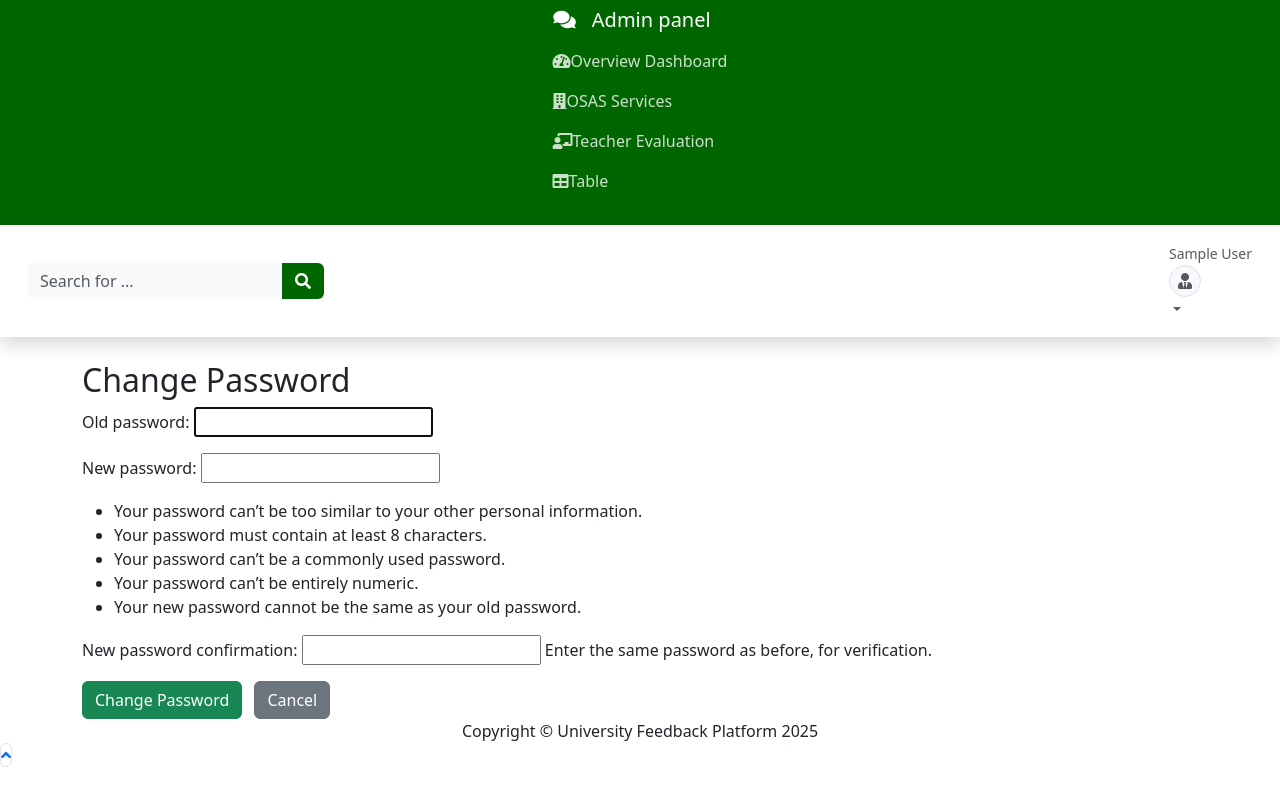
After one commit to WWH16/django, a Django app: page /dashboard/profile/password/ in a window 1280 px wide. The commit adds this page. Run offline with Django 5.2, Linux system fonts and the light colour scheme; the visitor is signed in with stand-in values (Sample User, id 1); some libraries are stand-ins or nearby versions.

Commit message:
connecting the profile and edit profile feature

```diff
--- a/UFP/projects/UFP/UFP/settings.py
+++ b/UFP/projects/UFP/UFP/settings.py
@@ -30,7 +30,7 @@ ALLOWED_HOSTS = ['*']
 # ALLOWED_HOSTS = ['yourdomain.com', 'your_server_ip']
 
 # Make sure you have this in settings.py
-STUDENT_LOGIN_URL = 'login_student'   # The name of your login URL pattern
+LOGIN_URL = '/accounts/select/'   # The name of your login URL pattern
 STUDENT_LOGIN_REDIRECT_URL = 'give_feedback'  # After successful login
 STUDENT_LOGOUT_REDIRECT_URL = 'login_student'  # After logout
 
@@ -114,6 +114,9 @@ AUTH_PASSWORD_VALIDATORS = [
     {
         'NAME': 'django.contrib.auth.password_validation.NumericPasswordValidator',
     },
+    {
+        'NAME': 'dashboard.validators.NotSameAsOldPasswordValidator',
+    },
 ]
 
 
--- a/UFP/projects/UFP/accounts/views.py
+++ b/UFP/projects/UFP/accounts/views.py
@@ -227,6 +227,7 @@ def logout_view(request):
             except Student.DoesNotExist:
                 pass
 
+    list(messages.get_messages(request))  # This will clear all messages
     auth_logout(request)
     return redirect('select')
 
--- a/UFP/projects/UFP/dashboard/templates/adminDashboard/dashboard_base.html
+++ b/UFP/projects/UFP/dashboard/templates/adminDashboard/dashboard_base.html
@@ -87,20 +87,21 @@
 								<div class="nav-item dropdown no-arrow"><a class="dropdown-toggle nav-link"
 
 										aria-expanded="false" data-bs-toggle="dropdown" href="#"><span
-											class="d-none d-lg-inline me-2 text-gray-600 small">{{ user_display_name }}</span>
+											class="d-none d-lg-inline me-2 text-gray-600 small">{{ user.get_full_name|default:user.username }}</span>
 <span class="border rounded-circle img-profile d-flex justify-content-center align-items-center" style="width: 32px; height: 32px; background-color: #f8f9fc;">
     <i class="fas fa-user-tie text-gray-600" style="font-size: 16px;"></i>
 </span></a>
 									<div class="dropdown-menu shadow dropdown-menu-end animated--grow-in"><a
-											class="dropdown-item" href="#"><i
-												class="fas fa-user fa-sm fa-fw me-2 text-gray-400"></i>&nbsp;Profile</a><a
-											class="dropdown-item" href="#"><i
+											class="dropdown-item" href="{% url 'admin_profile' %}">
+    <i class="fas fa-user fa-sm fa-fw me-2 text-gray-400"></i>&nbsp;Profile
+</a><a class="dropdown-item" href="#"><i
 												class="fas fa-cogs fa-sm fa-fw me-2 text-gray-400"></i>&nbsp;Settings</a><a
 											class="dropdown-item" href="#"><i
 												class="fas fa-list fa-sm fa-fw me-2 text-gray-400"></i>&nbsp;Activity
 											log</a>
-										<div class="dropdown-divider"></div><a class="dropdown-item" href="#"><i
-												class="fas fa-sign-out-alt fa-sm fa-fw me-2 text-gray-400"></i>&nbsp;Logout</a>
+										<div class="dropdown-divider"></div><a class="dropdown-item" href="{% url 'logout' %}">
+    <i class="fas fa-sign-out-alt fa-sm fa-fw me-2 text-gray-400"></i>&nbsp;Logout
+</a>
 									</div>
 								</div>
 							</li>
--- /dev/null
+++ b/UFP/projects/UFP/dashboard/templates/adminDashboard/password_change.html
@@ -0,0 +1,24 @@
+{% extends 'adminDashboard/dashboard_base.html' %}
+{% block content %}
+<div class="container mt-4">
+    <h2>Change Password</h2>
+    <form method="post">
+        {% csrf_token %}
+        {% if form.errors %}
+            <div class="alert alert-danger">
+                {% for field in form %}
+                    {% for error in field.errors %}
+                        <div>{{ error }}</div>
+                    {% endfor %}
+                {% endfor %}
+                {% for error in form.non_field_errors %}
+                    <div>{{ error }}</div>
+                {% endfor %}
+            </div>
+        {% endif %}
+        {{ form.as_p }}
+        <button type="submit" class="btn btn-success">Change Password</button>
+        <a href="{% url 'admin_profile' %}" class="btn btn-secondary ms-2">Cancel</a>
+    </form>
+</div>
+{% endblock %}
--- a/UFP/projects/UFP/dashboard/urls.py
+++ b/UFP/projects/UFP/dashboard/urls.py
@@ -1,13 +1,23 @@
-from django.urls import path
+from django.urls import path, reverse_lazy
+from django.contrib.auth import views as auth_views
 from . import views
+from .views import AdminPasswordChangeView
 
 urlpatterns = [
-    path('', views.give_feedback, name='give_feedback'),  # Shows the feedback form
-    path('my-feedback/', views.my_feedback, name='my_feedback'),  # Shows the feedback dashboard/table
+    path('', views.give_feedback, name='give_feedback'),
+    path('my-feedback/', views.my_feedback, name='my_feedback'),
     path('profile/', views.profile, name='profile'),
-    path('edit_profile/', views.edit_profile, name='edit_profile'),
+    path('profile/edit/', views.edit_student_profile, name='edit_profile'),  # for students
+
+# for admins
     path('admin/', views.admin_dashboard, name='admin_dashboard'),
     path('osas-services/', views.osas_services, name='osas_services'),
     path('teacher-evaluation/', views.teacher_evaluation, name='teacher_evaluation'),
     path('reports/', views.admin_reports, name='admin_reports'),
+
+
+    # account management
+    path('admin/profile/', views.admin_profile, name='admin_profile'),
+    path('admin/profile/edit/', views.edit_admin_profile, name='edit_admin_profile'),
+    path('profile/password/', AdminPasswordChangeView.as_view(), name='password_change'),
 ]
--- /dev/null
+++ b/UFP/projects/UFP/dashboard/validators.py
@@ -0,0 +1,13 @@
+from django.core.exceptions import ValidationError
+from django.utils.translation import gettext as _
+
+class NotSameAsOldPasswordValidator:
+    def validate(self, password, user=None):
+        if user and user.check_password(password):
+            raise ValidationError(
+                _("Your new password cannot be the same as your old password."),
+                code='password_no_old',
+            )
+
+    def get_help_text(self):
+        return _("Your new password cannot be the same as your old password.")
--- a/UFP/projects/UFP/dashboard/views.py
+++ b/UFP/projects/UFP/dashboard/views.py
@@ -3,6 +3,11 @@ from django.shortcuts import render, redirect
 from system.models import Student, StudentFeedback, Service, Sentiment, StudentActivityLog
 from system.utils import log_student_activity
 from django.contrib import messages
+from django.contrib.admin.models import LogEntry, CHANGE
+from django.contrib.contenttypes.models import ContentType
+from django.contrib.auth.models import User
+from django.contrib.auth.views import PasswordChangeView
+from django.urls import reverse_lazy
 
 
 @login_required
@@ -21,6 +26,7 @@ def my_feedback(request):
             'feedback_list': [],
             'feedback_count': 0,
         })
+
 @login_required
 def profile(request):
     try:
@@ -44,6 +50,7 @@ def profile(request):
             'feedback_count': 0,
         }
         return render(request, 'studentDashboard/profile.html', context)
+
 @login_required
 def give_feedback(request):
     if request.method == 'POST':
@@ -96,7 +103,7 @@ def give_feedback(request):
     return render(request, 'studentDashboard/feedback_form.html')
 
 @login_required
-def edit_profile(request):
+def edit_student_profile(request):
     if request.method == 'POST':
         user = request.user
         first_name = request.POST.get('first_name')
@@ -120,17 +127,73 @@ def edit_profile(request):
         messages.success(request, 'Profile updated successfully!')
     return redirect('profile')
 
+@login_required
 def admin_dashboard(request):
     context = {
         'user_display_name': request.user.get_full_name() or request.user.username
     }
     return render(request, 'adminDashboard/combined-dashboard.html', context)
+
+@login_required
 def osas_services(request):
     # Placeholder for OSAS services view
     return render(request, 'adminDashboard/osas-services.html')
+
+@login_required
 def teacher_evaluation(request):
     # Placeholder for teacher evaluation admin view
     return render(request, 'adminDashboard/teacher-evaluation.html')
+
+@login_required
 def admin_reports(request):
     # Placeholder for admin reports view
     return render(request, 'adminDashboard/table.html')
+
+@login_required
+def edit_admin_profile(request):
+    if not request.user.is_staff:
+        return redirect('admin_profile')
+    if request.method == 'POST':
+        user = request.user
+        first_name = request.POST.get('first_name')
+        last_name = request.POST.get('last_name')
+        email = request.POST.get('email')
+        user.first_name = first_name
+        user.last_name = last_name
+        user.email = email
+        user.save()
+        LogEntry.objects.log_action(
+            user_id=user.pk,
+            content_type_id=ContentType.objects.get_for_model(User).pk,
+            object_id=user.pk,
+            object_repr=str(user),
+            action_flag=CHANGE,
+            change_message="Admin updated their profile."
+        )
+        messages.success(request, 'Profile updated successfully!')
+        return redirect('admin_profile')
+    # Render the edit form for GET requests
+    return render(request, 'adminDashboard/edit_profile.html')
+
+@login_required
+def admin_profile(request):
+    if not request.user.is_staff:
+        return redirect('profile')  # or another appropriate page for non-admins
+    return render(request, 'adminDashboard/adminProfile.html')
+
+class AdminPasswordChangeView(PasswordChangeView):
+    template_name = 'adminDashboard/password_change.html'
+    success_url = reverse_lazy('admin_profile')
+
+    def form_valid(self, form):
+        response = super().form_valid(form)
+        # Log the password change
+        LogEntry.objects.log_action(
+            user_id=self.request.user.pk,
+            content_type_id=ContentType.objects.get_for_model(User).pk,
+            object_id=self.request.user.pk,
+            object_repr=str(self.request.user),
+            action_flag=CHANGE,
+            change_message="Admin changed their password."
+        )
+        return response
--- /dev/null
+++ b/UFP/projects/UFP/urls.py
@@ -0,0 +1,6 @@
+from django.urls import path, include
+
+urlpatterns = [
+    # ... other urls ...
+    path('dashboard/', include('dashboard.urls')),
+]
```
Also changed, not shown: UFP/projects/UFP/dashboard/templates/adminDashboard/adminProfile.html (added, +12 -0 lines), UFP/projects/UFP/dashboard/templates/adminDashboard/edit_profile.html (added, +23 -0 lines), UFP/projects/UFP/dashboard/templates/adminDashboard/profile.html (deleted, +0 -18 lines).
